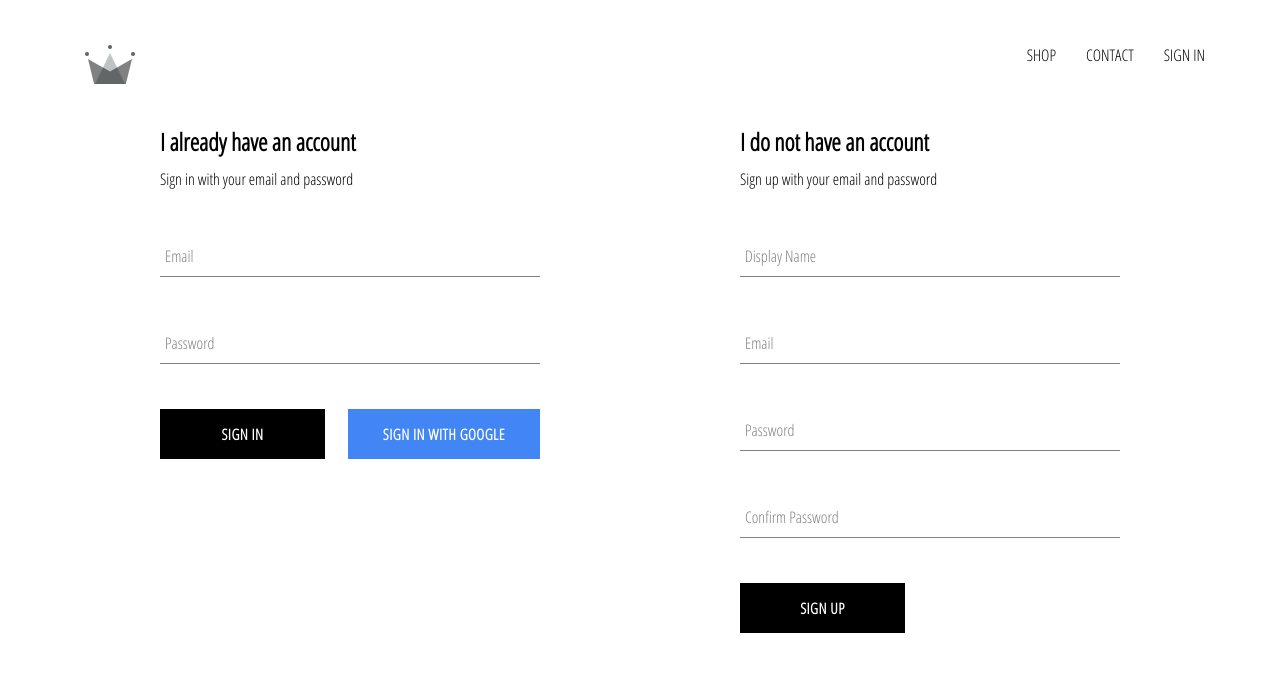
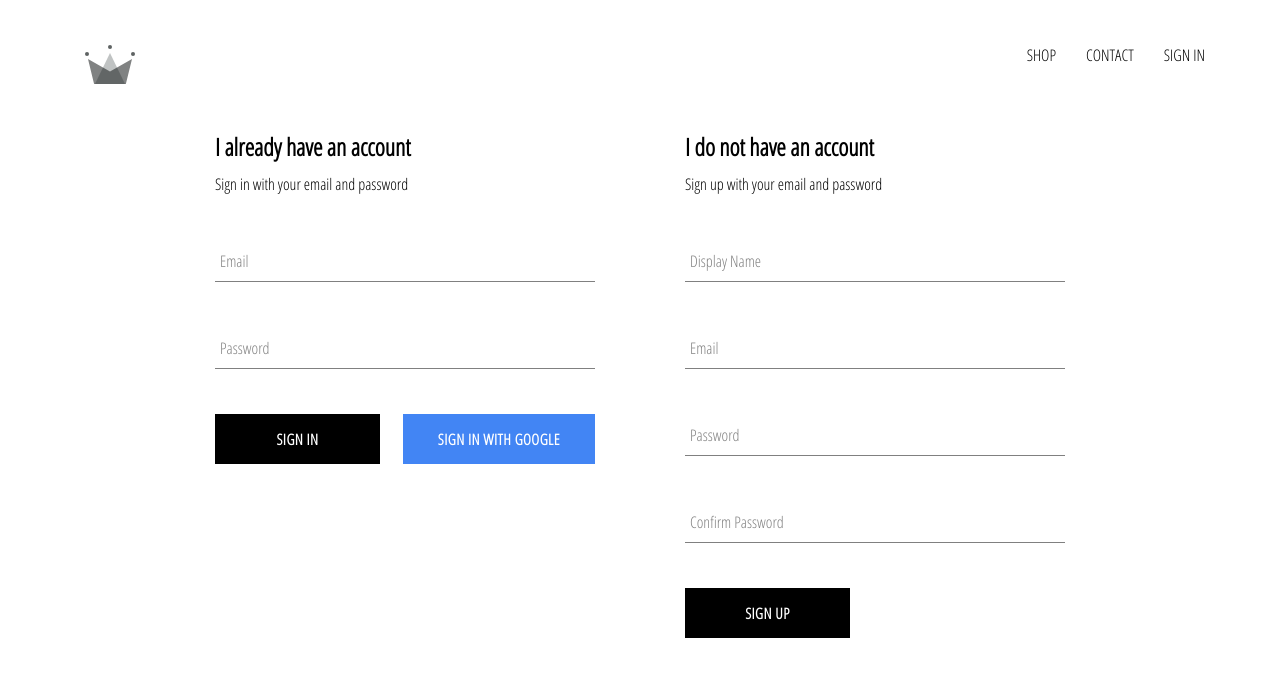
Before and after one commit to GWilczyk/CRWN, a React (Create React App) app: page /signin in a window 1280 px wide. Shown: the top 676 px of the page. Built offline with nearby package versions, Linux system fonts and the light colour scheme; no server answers.

Commit message:
Adding SignUp With Email And Password

```diff
--- a/src/components/SignUp/SignUp.jsx
+++ b/src/components/SignUp/SignUp.jsx
@@ -45,7 +45,7 @@ const SignUp = () => {
 				email,
 				password
 			);
-			await createUserProfileDocument(user, displayName);
+			await createUserProfileDocument(user, { displayName });
 
 			setDisplayName(state => '');
 			setEmail(state => '');
@@ -61,7 +61,7 @@ const SignUp = () => {
 			<h2 className='title'>I do not have an account</h2>
 			<span>Sign up with your email and password</span>
 
-			<form onSubmit={() => handleSubmit}>
+			<form onSubmit={event => handleSubmit(event)}>
 				<FormInput
 					handleChange={handleChange}
 					label='Display Name'
@@ -96,9 +96,7 @@ const SignUp = () => {
 				/>
 
 				<div className='buttons'>
-					<CustomButton type='submit' value='Submit'>
-						Sign Up
-					</CustomButton>
+					<CustomButton type='submit'>Sign Up</CustomButton>
 				</div>
 			</form>
 		</div>
--- a/src/pages/signin_signuppage/SignInSignUpPage.scss
+++ b/src/pages/signin_signuppage/SignInSignUpPage.scss
@@ -1,4 +1,6 @@
 .SignInSignUpPage {
+	width: 850px;
 	display: flex;
-	justify-content: space-around;
+	justify-content: space-between;
+	margin: 30px auto;
 }
```
